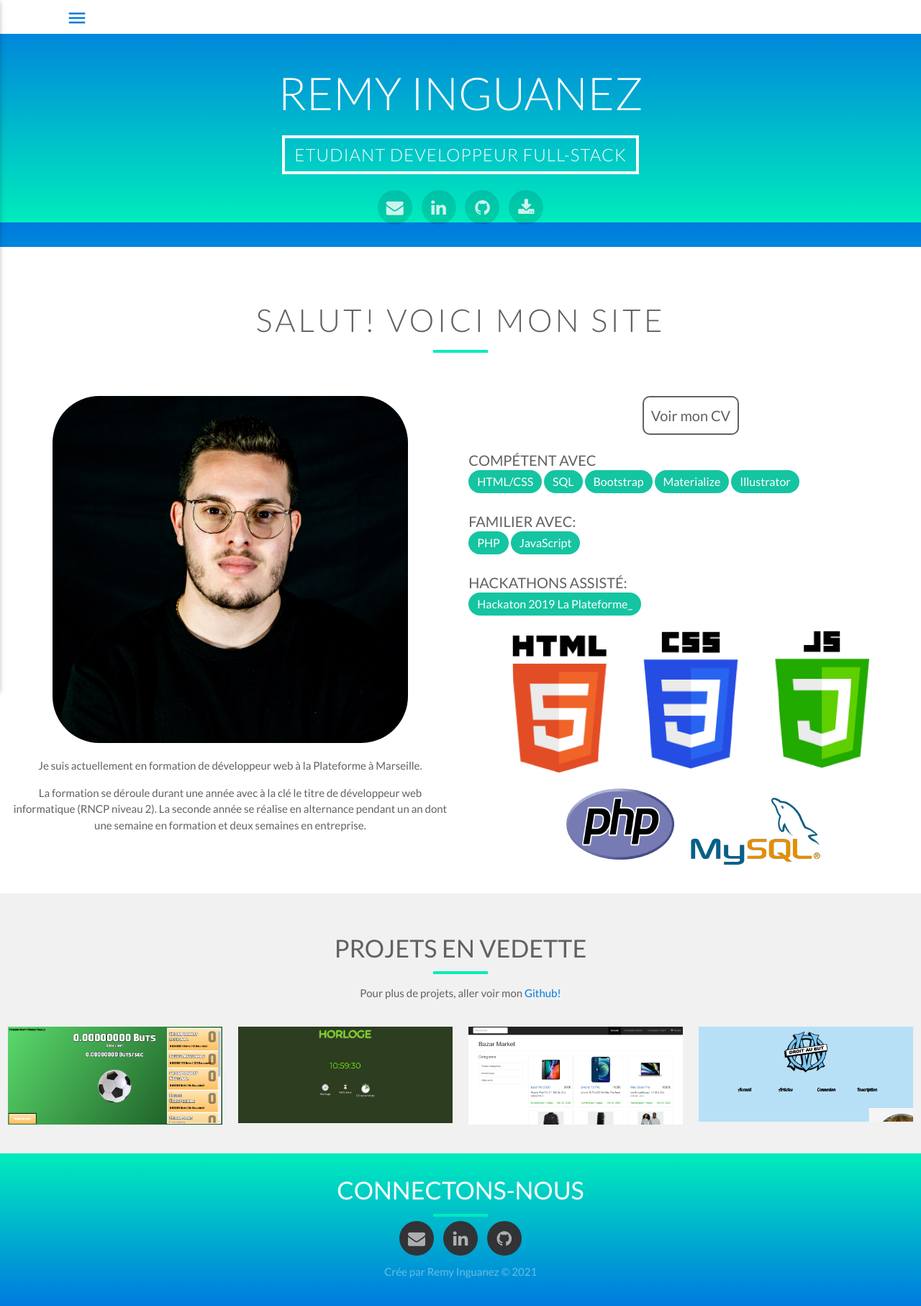
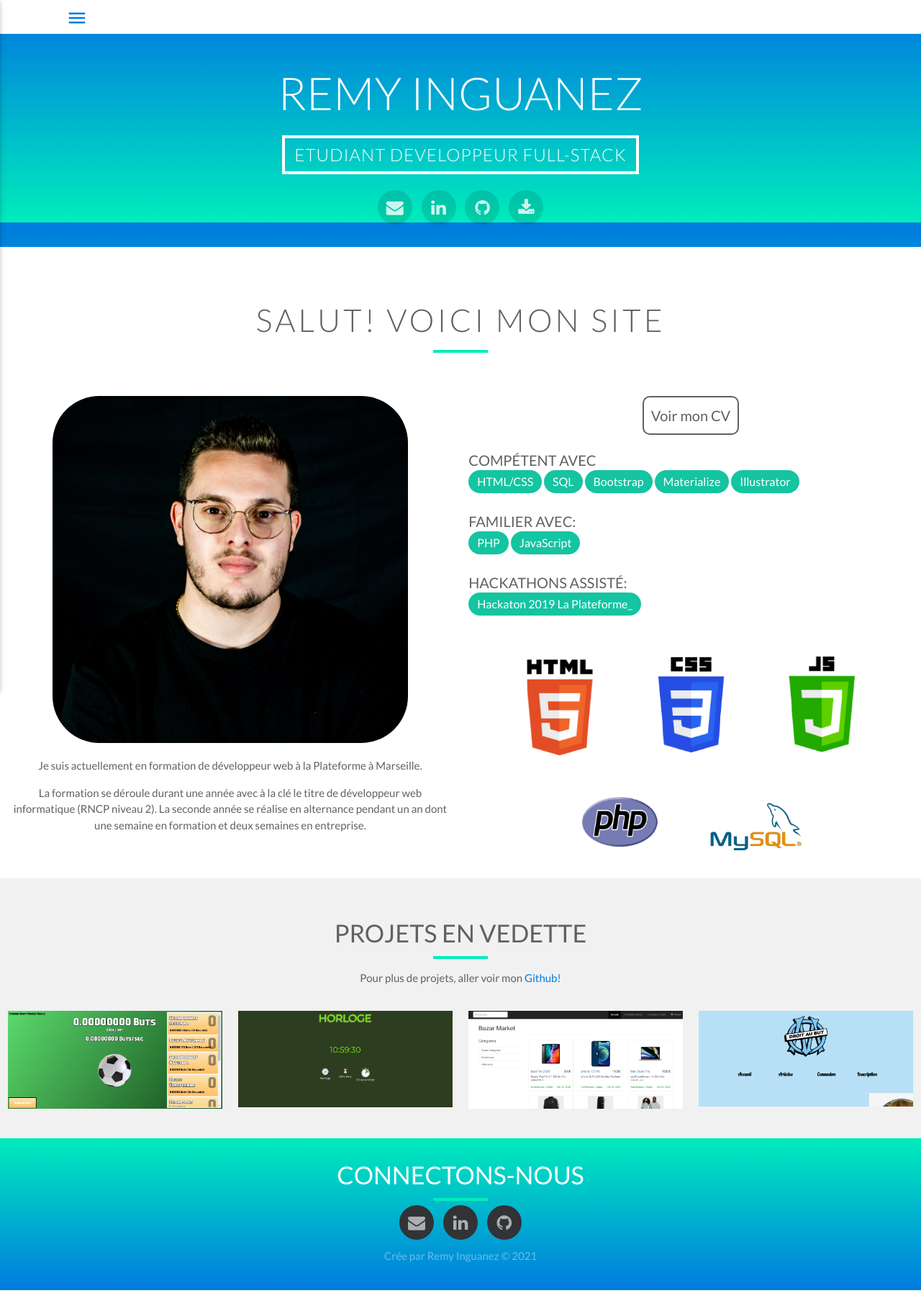
Before and after one commit to remy-inguanez/site-perso, a Jekyll site: the page index.html, which Jekyll copies as it is, in a window 1280 px wide. Shown: the whole page at 72% size. Built offline with Jekyll 4.4.1, drawn with Linux system fonts in a browser that asks for light colours; nearby versions of some CDN libraries; after the commit the page ends 1792 px from its top, so only the background shows below that.

Commit message:
Add files via upload

```diff
--- a/css/index.css
+++ b/css/index.css
@@ -100,6 +100,11 @@ img#pic {
     border-radius: 55px; /* propriété CSS3 */
     -moz-border-radius: 65px; /* compatibilité avec Firefox */
     -webkit-border-radius: 65px;
+}
+img#logo {
+    width: 70%;
+    height: 70%;
+    margin-top: 40px;
 }
 
 p#desc {
```
